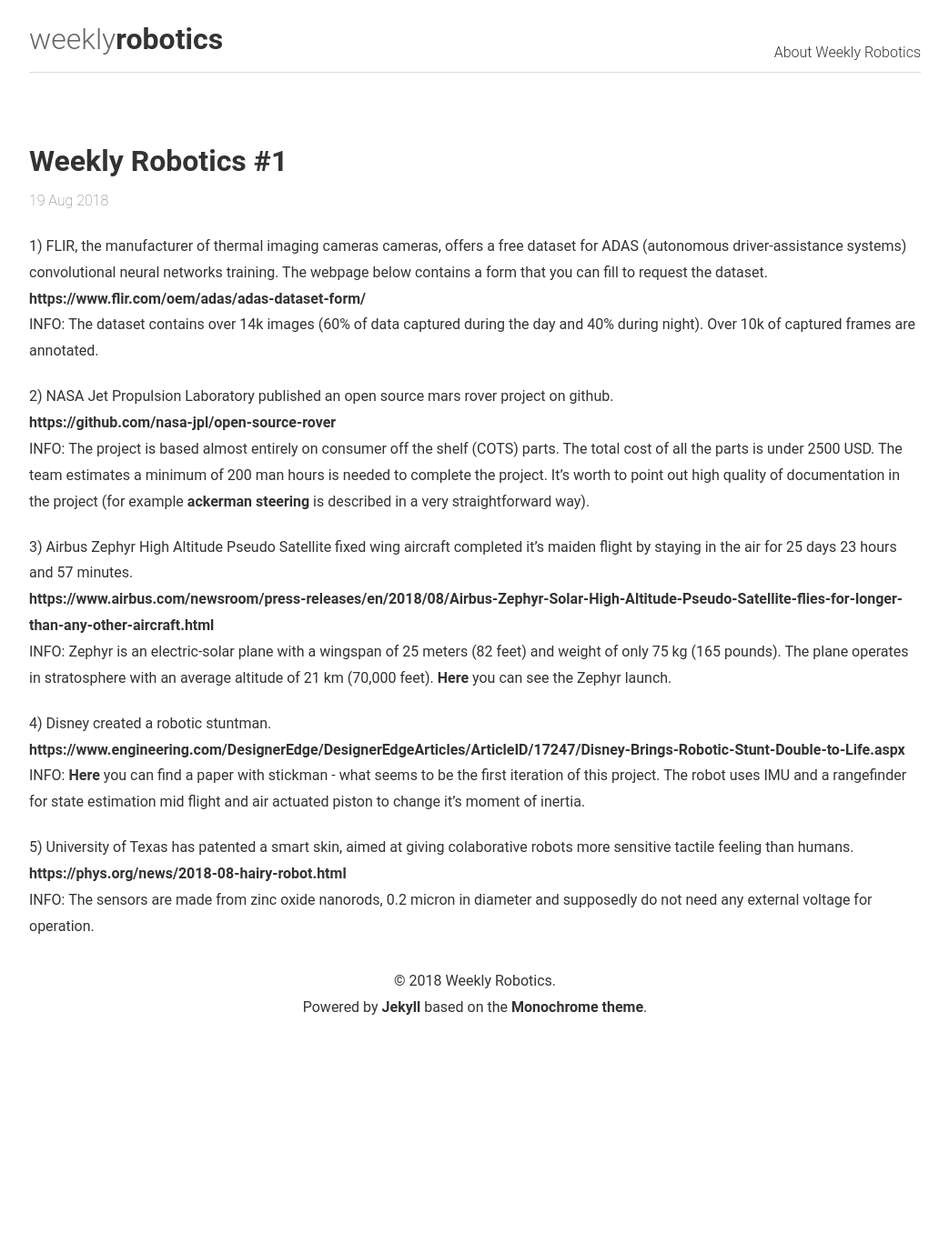
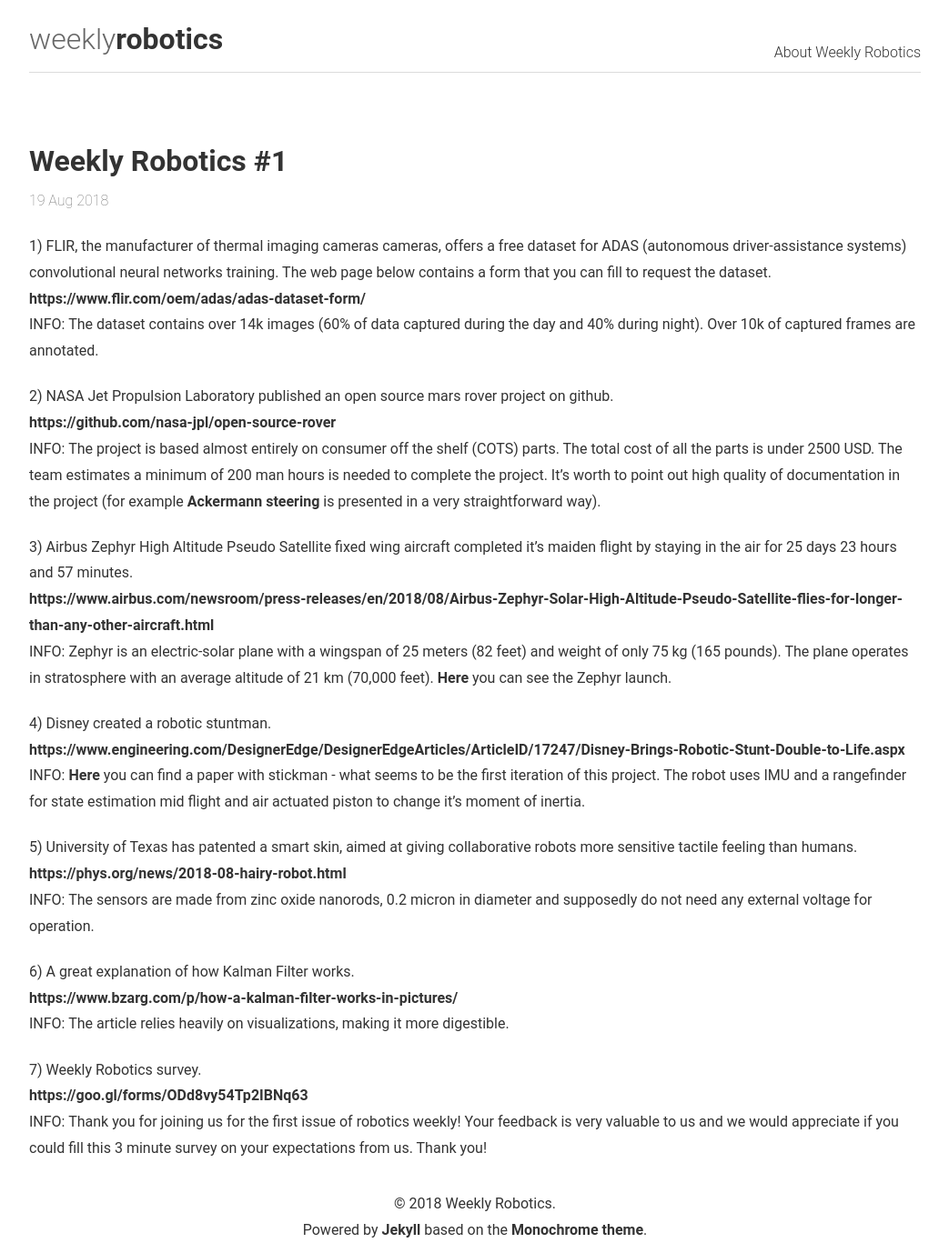
Before and after one commit to msadowski/weeklyrobotics, a Jekyll site: the page built from _posts/2018-08-19-weekly-robotics-1.md, in a window 1280 px wide. Shown: the whole page at 91% size, without its empty margins (118-1161 px from the left). Built offline with Jekyll 4.4.1, drawn with Linux system fonts in a browser that asks for light colours; before the commit the page ends 1134 px from its top, so only the background shows below that.

Commit message:
Update the first issue

```diff
--- a/_posts/2017-08-19-weekly-robotics-1.md
+++ b/_posts/2018-08-19-weekly-robotics-1.md
@@ -5,13 +5,13 @@
 date: 2018-08-19
 ---
 
-1) FLIR, the manufacturer of thermal imaging cameras cameras, offers a free dataset for ADAS (autonomous driver-assistance systems) convolutional neural networks training. The webpage below contains a form that you can fill to request the dataset.
+1) FLIR, the manufacturer of thermal imaging cameras cameras, offers a free dataset for ADAS (autonomous driver-assistance systems) convolutional neural networks training. The web page below contains a form that you can fill to request the dataset.
 <br>[https://www.flir.com/oem/adas/adas-dataset-form/](https://www.flir.com/oem/adas/adas-dataset-form/){:target="_blank"}<br>
 INFO: The dataset contains over 14k images (60% of data captured during the day and 40% during night). Over 10k of captured frames are annotated.
 
 2) NASA Jet Propulsion Laboratory published an open source mars rover project on github.
 <br>[https://github.com/nasa-jpl/open-source-rover](https://github.com/nasa-jpl/open-source-rover){:target="_blank"}<br>
-INFO: The project is based almost entirely on consumer off the shelf (COTS) parts. The total cost of all the parts is under 2500 USD. The team estimates a minimum of 200 man hours is needed to complete the project. It's worth to point out high quality of documentation in the project (for example [ackerman steering](https://github.com/nasa-jpl/open-source-rover/blob/master/Software/Software%20Controls.pdf){:target="_blank"} is described in a very straightforward way).
+INFO: The project is based almost entirely on consumer off the shelf (COTS) parts. The total cost of all the parts is under 2500 USD. The team estimates a minimum of 200 man hours is needed to complete the project. It's worth to point out high quality of documentation in the project (for example [Ackermann steering](https://github.com/nasa-jpl/open-source-rover/blob/master/Software/Software%20Controls.pdf){:target="_blank"} is presented in a very straightforward way).
 
 3) Airbus Zephyr High Altitude Pseudo Satellite fixed wing aircraft completed it's maiden flight by staying in the air for 25 days 23 hours and 57 minutes.
 <br>[https://www.airbus.com/newsroom/press-releases/en/2018/08/Airbus-Zephyr-Solar-High-Altitude-Pseudo-Satellite-flies-for-longer-than-any-other-aircraft.html](https://www.airbus.com/newsroom/press-releases/en/2018/08/Airbus-Zephyr-Solar-High-Altitude-Pseudo-Satellite-flies-for-longer-than-any-other-aircraft.html){:target="_blank"}<br>
@@ -21,6 +21,14 @@
 <br>[https://www.engineering.com/DesignerEdge/DesignerEdgeArticles/ArticleID/17247/Disney-Brings-Robotic-Stunt-Double-to-Life.aspx](https://www.engineering.com/DesignerEdge/DesignerEdgeArticles/ArticleID/17247/Disney-Brings-Robotic-Stunt-Double-to-Life.aspx){:target="_blank"}<br>
 INFO: [Here](https://www.disneyresearch.com/publication/stickman/){:target="_blank"} you can find a paper with stickman - what seems to be the first iteration of this project. The robot uses IMU and a rangefinder for state estimation mid flight and air actuated piston to change it's moment of inertia.
 
-5) University of Texas has patented a smart skin, aimed at giving colaborative robots more sensitive tactile feeling than humans.
+5) University of Texas has patented a smart skin, aimed at giving collaborative robots more sensitive tactile feeling than humans.
 <br>[https://phys.org/news/2018-08-hairy-robot.html](https://phys.org/news/2018-08-hairy-robot.html){:target="_blank"}<br>
 INFO: The sensors are made from zinc oxide nanorods, 0.2 micron in diameter and supposedly do not need any external voltage for operation.
+
+6) A great explanation of how Kalman Filter works.
+<br>[https://www.bzarg.com/p/how-a-kalman-filter-works-in-pictures/](https://www.bzarg.com/p/how-a-kalman-filter-works-in-pictures/){:target="_blank"}<br>
+INFO: The article relies heavily on visualizations, making it more digestible.
+
+7) Weekly Robotics survey.
+<br>[https://goo.gl/forms/ODd8vy54Tp2IBNq63](https://goo.gl/forms/ODd8vy54Tp2IBNq63){:target="_blank"}<br>
+INFO: Thank you for joining us for the first issue of robotics weekly! Your feedback is very valuable to us and we would appreciate if you could fill this 3 minute survey on your expectations from us. Thank you!
```
